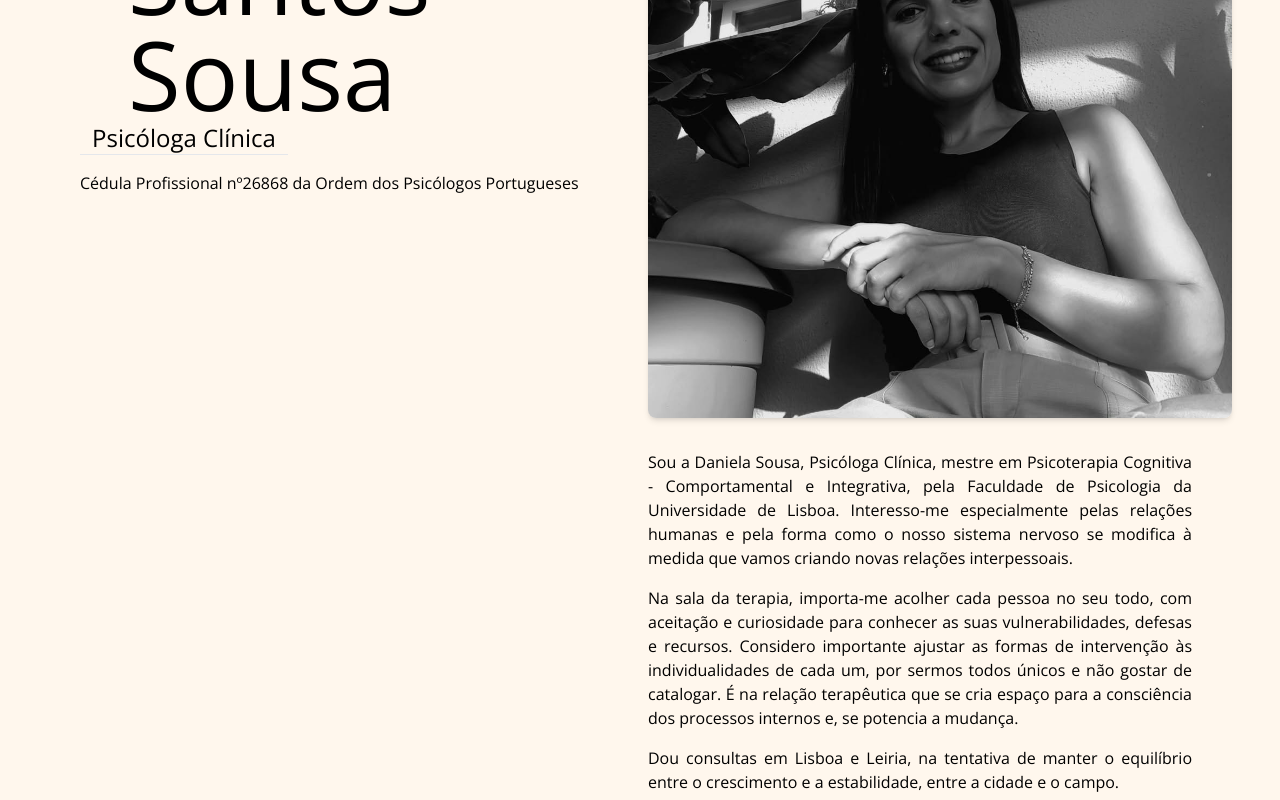
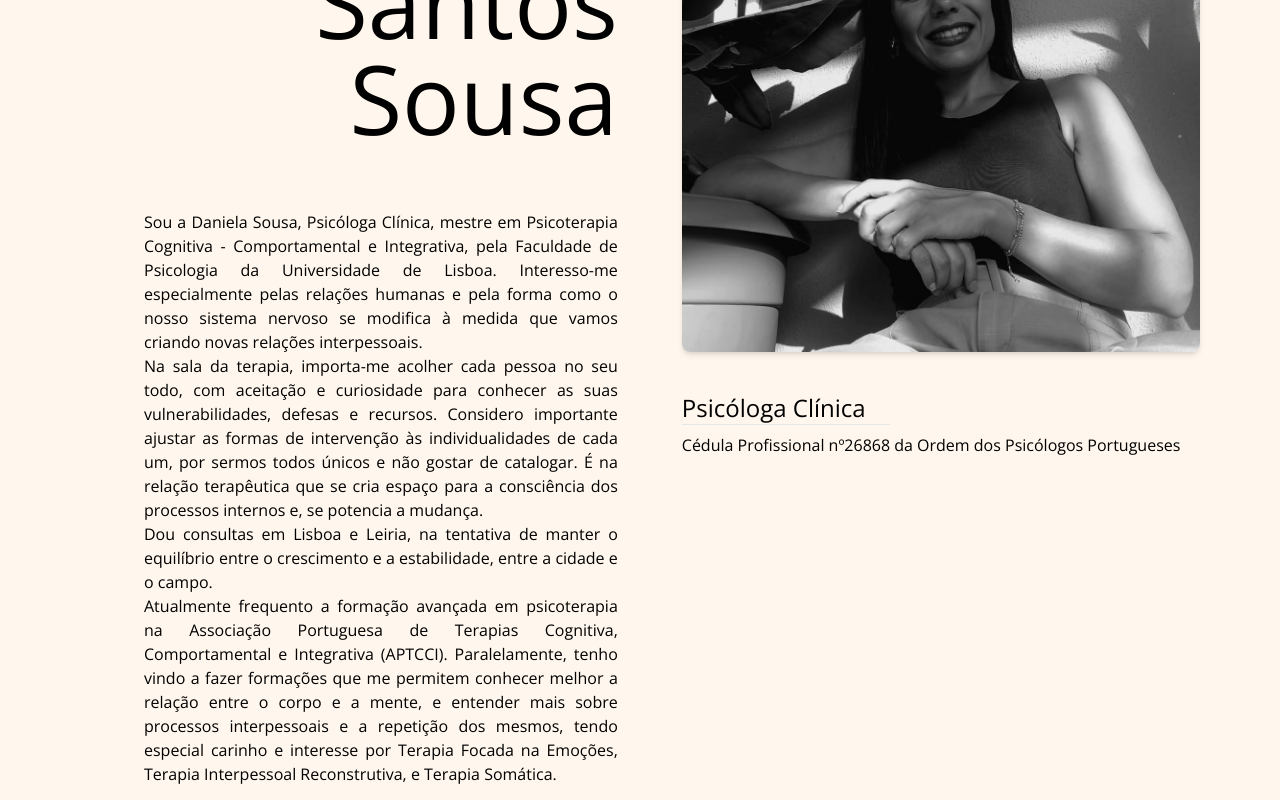
Before and after one commit to DeleteMind/site_psicologa, a Next.js app in the folder daniela-app/: page /sobre in a window 1280 px wide. Shown: the part 440-1240 px from the top of the page. Built offline with nearby package versions, Linux system fonts and the light colour scheme.

Commit message:
change_text_to_left_AboutPage

```diff
--- a/daniela-app/app/sobre/page.tsx
+++ b/daniela-app/app/sobre/page.tsx
@@ -2,30 +2,31 @@ import Image from 'next/image';
 
 export default function SobrePage() {
   return (
-    <main className="text-black text-lg flex justify-center p-4 sm:p-12">
-      <section className="flex flex-col lg:flex-row gap-4">
+    <main className="text-black text-lg flex justify-center p-4 sm:p-12 lg:mx-4 xl:mx-8">
+      <section className="flex flex-col lg:flex-row">
         {/* Title */}
-        <div className=" relative flex flex-col gap-4 sm:gap-16 lg:w-1/2 mt-20">
-          <h1 className=" absolute left-20 text-4xl sm:text-8xl">Daniela Santos <br /> Sousa</h1>
-          <div className=" p-8 mt-64 space-y-2 sm:space-y-4">
-            <h2 className="border-b text-center w-52 text-xl sm:text-2xl">Psicóloga Clínica</h2>
-            <p className="text-sm sm:text-base">Cédula Profissional nº26868 da Ordem dos Psicólogos Portugueses</p>
+
+        <div className="flex items-center lg:items-end mx-10 p-6 flex-col gap-4 sm:gap-16 lg:w-1/2 mt-20">
+          <h1 className="text-right text-6xl lg:text-8xl ">Daniela Santos Sousa</h1>
+          <div className=" text-justify text-sm sm:text-base">
+            <p>Sou a Daniela Sousa, Psicóloga Clínica, mestre em Psicoterapia Cognitiva - Comportamental e Integrativa, pela Faculdade de Psicologia da Universidade de Lisboa. Interesso-me especialmente pelas relações humanas e pela forma como o nosso sistema nervoso se modifica à medida que vamos criando novas relações interpessoais.</p>
+            <p>Na sala da terapia, importa-me acolher cada pessoa no seu todo, com aceitação e curiosidade para conhecer as suas vulnerabilidades, defesas e recursos. Considero importante ajustar as formas de intervenção às individualidades de cada um, por sermos todos únicos e não gostar de catalogar. É na relação terapêutica que se cria espaço para a consciência dos processos internos e, se potencia a mudança.</p>
+            <p>Dou consultas em Lisboa e Leiria, na tentativa de manter o equilíbrio entre o crescimento e a estabilidade, entre a cidade e o campo.</p>
+            <p>Atualmente frequento a formação avançada em psicoterapia na Associação Portuguesa de Terapias Cognitiva, Comportamental e Integrativa (APTCCI). Paralelamente, tenho vindo a fazer formações que me permitem conhecer melhor a relação entre o corpo e a mente, e entender mais sobre processos interpessoais e a repetição dos mesmos, tendo especial carinho e interesse por Terapia Focada na Emoções, Terapia Interpessoal Reconstrutiva, e Terapia Somática.</p>
           </div>
         </div>
         {/* Image and about */}
-        <section className="mt-20 flex flex-col gap-4 sm:gap-8 w-full lg:w-1/2">
+        <section className="mt-20 flex flex-col items-center lg:items-start gap-4 sm:gap-8 w-full lg:w-1/2">
           <Image
             src="/Snapinst.app_368680928_270420565750050_196321165440213060_n_1080.jpg"
             alt="Sobre"
             width={500}
             height={1080}
-            className="rounded-lg shadow-md w-full max-w-[700px] h-auto object-cover"
+            className="rounded-lg shadow-md w-full max-w-[600px] h-auto object-cover"
           />
-          <div className="mr-10 space-y-2 sm:space-y-4 text-justify">
-            <p className="text-sm sm:text-base">Sou a Daniela Sousa, Psicóloga Clínica, mestre em Psicoterapia Cognitiva - Comportamental e Integrativa, pela Faculdade de Psicologia da Universidade de Lisboa. Interesso-me especialmente pelas relações humanas e pela forma como o nosso sistema nervoso se modifica à medida que vamos criando novas relações interpessoais.</p>
-            <p className="text-sm sm:text-base">Na sala da terapia, importa-me acolher cada pessoa no seu todo, com aceitação e curiosidade para conhecer as suas vulnerabilidades, defesas e recursos. Considero importante ajustar as formas de intervenção às individualidades de cada um, por sermos todos únicos e não gostar de catalogar. É na relação terapêutica que se cria espaço para a consciência dos processos internos e, se potencia a mudança.</p>
-            <p className="text-sm sm:text-base">Dou consultas em Lisboa e Leiria, na tentativa de manter o equilíbrio entre o crescimento e a estabilidade, entre a cidade e o campo.</p>
-            <p className="text-sm sm:text-base">Atualmente frequento a formação avançada em psicoterapia na Associação Portuguesa de Terapias Cognitiva, Comportamental e Integrativa (APTCCI). Paralelamente, tenho vindo a fazer formações que me permitem conhecer melhor a relação entre o corpo e a mente, e entender mais sobre processos interpessoais e a repetição dos mesmos, tendo especial carinho e interesse por Terapia Focada na Emoções, Terapia Interpessoal Reconstrutiva, e Terapia Somática.</p>
+          <div className="mt-2 space-y-2">
+            <h2 className="border-b  w-52 text-xl sm:text-2xl">Psicóloga Clínica</h2>
+            <p className="text-sm sm:text-base">Cédula Profissional nº26868 da Ordem dos Psicólogos Portugueses</p>
           </div>
         </section>
       </section>
```
